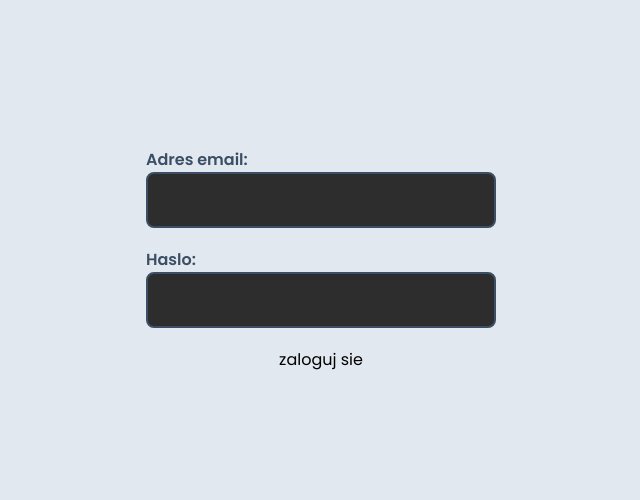
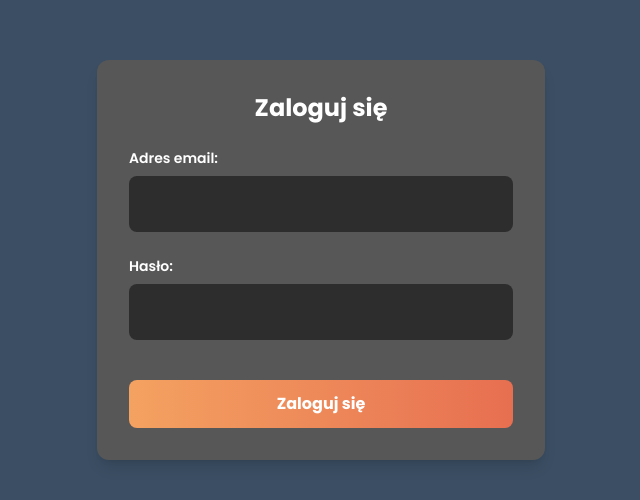
Before and after one commit to 0H3rY0/WorkHelper-user, a React (Vite) app in the folder client/: page / in a window 1280 px wide. Shown: the part 140-640 px from the top of the page, without its empty margins (319-959 px from the left). Built offline with nearby package versions, Linux system fonts and the light colour scheme.

Commit message:
LoginPage styling changed

```diff
--- a/client/src/pages/LoginPage.jsx
+++ b/client/src/pages/LoginPage.jsx
@@ -9,25 +9,58 @@ const LoginPage = () => {
   const { handleSubmitForm, onInputChange, error } = useLogin(InitialLoginData);
 
   return (
-    <div className="w-full h-screen items-center justify-center flex">
-      <form className="flex flex-col gap-5" onSubmit={handleSubmitForm}>
+    <div className="w-full h-screen flex items-center justify-center bg-custom-blue">
+      <form
+        className="flex flex-col gap-6 bg-custom-gray p-8 rounded-xl shadow-lg w-full max-w-md"
+        onSubmit={handleSubmitForm}
+      >
+        <h2 className="text-white text-2xl font-bold text-center">
+          Zaloguj się
+        </h2>
+
         <div className="flex flex-col">
-          <label htmlFor="emial">Adres email: </label>
-          <input type="text" id="email" name="email" onChange={onInputChange} />
+          <label
+            htmlFor="email"
+            className="text-white mb-2 text-sm font-semibold"
+          >
+            Adres email:
+          </label>
+          <input
+            type="text"
+            id="email"
+            name="email"
+            className="p-3 rounded-lg bg-dark-gray text-white outline-none border-2 border-transparent focus:border-custom-orange transition-all"
+            onChange={onInputChange}
+          />
         </div>
 
         <div className="flex flex-col">
-          <label htmlFor="password">Haslo: </label>
+          <label
+            htmlFor="password"
+            className="text-white mb-2 text-sm font-semibold"
+          >
+            Hasło:
+          </label>
           <input
             id="password"
             type="password"
             name="haslo"
             autoComplete="current-password"
+            className="p-3 rounded-lg bg-dark-gray text-white outline-none border-2 border-transparent focus:border-custom-orange transition-all"
             onChange={onInputChange}
           />
         </div>
-        {error && <p>{error}</p>}
-        <button type="submit">zaloguj sie</button>
+
+        {error && (
+          <p className="text-custom-red text-sm text-center">{error}</p>
+        )}
+
+        <button
+          type="submit"
+          className="mt-4 bg-gradient-to-r from-custom-orange to-custom-red text-white font-bold p-3 rounded-lg hover:opacity-90 transition-opacity"
+        >
+          Zaloguj się
+        </button>
       </form>
     </div>
   );
```
